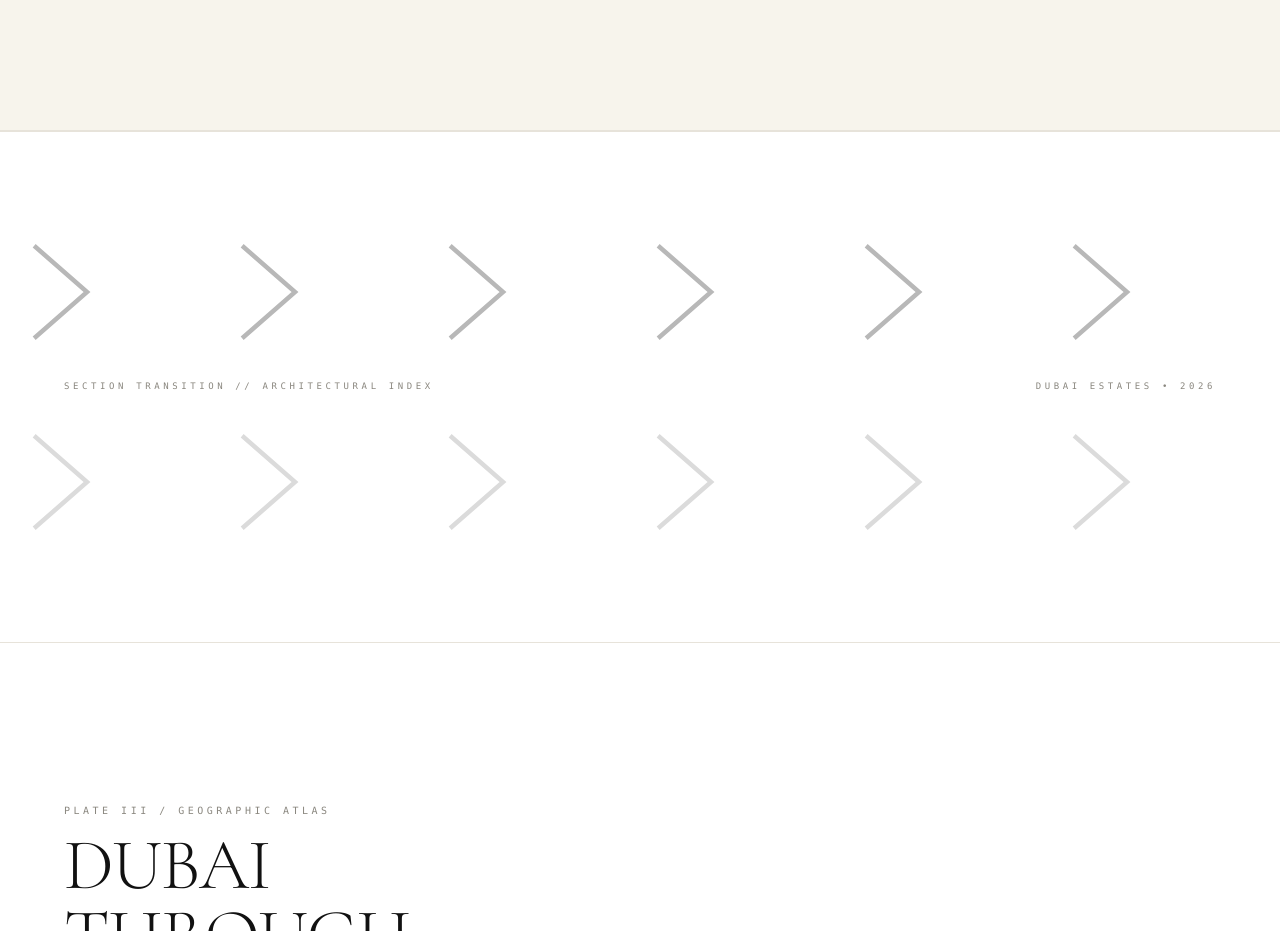
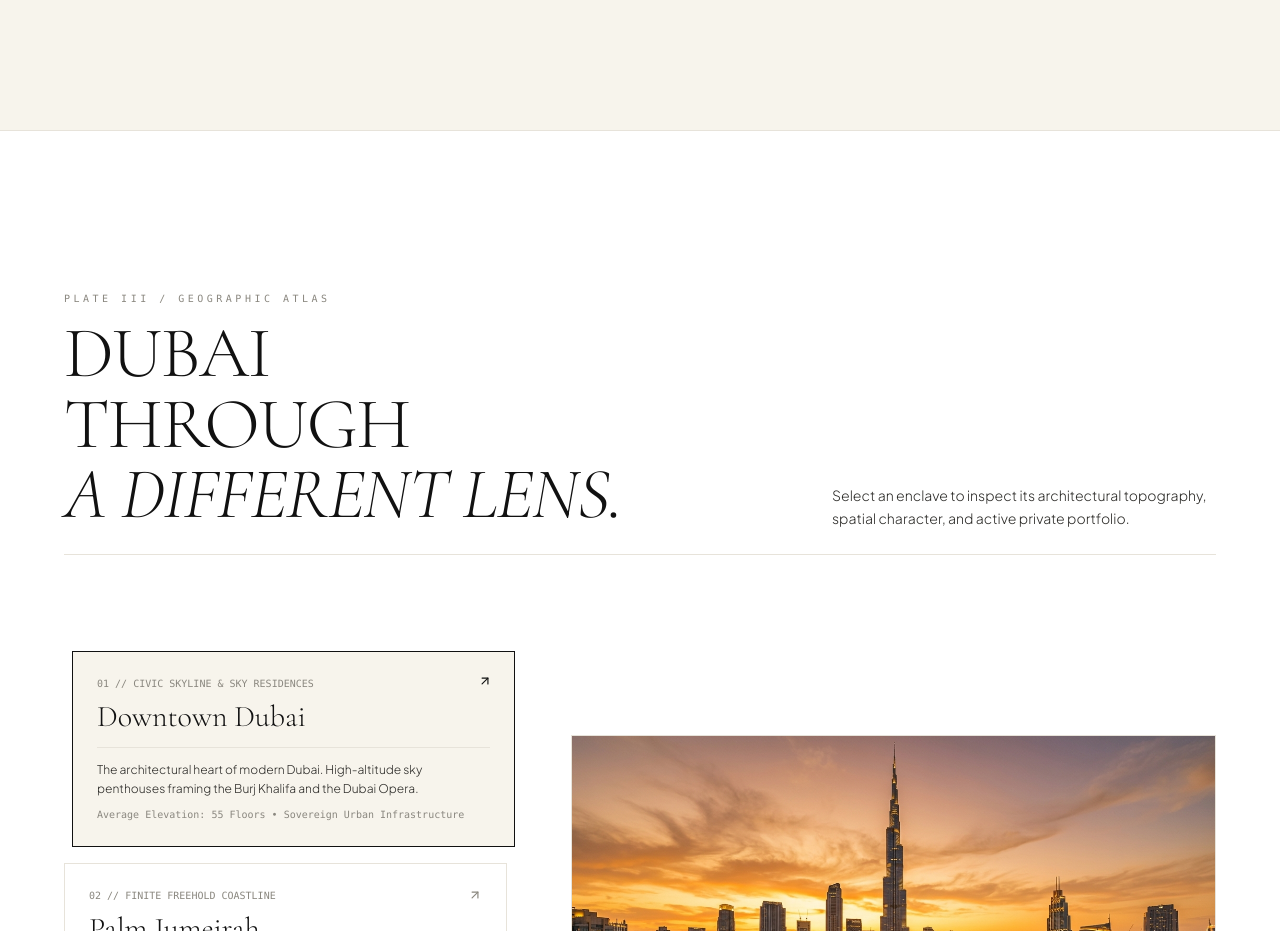
Before and after one commit to Hardik637/dubai-estates, a React (Vite) app: page / in a window 1280 px wide. Shown: the part 1700-2631 px from the top of the page. Built offline with nearby package versions, Linux system fonts and the light colour scheme.

Commit message:
Remove ChevronTransition section from homepage

```diff
--- a/src/pages/HomePage.tsx
+++ b/src/pages/HomePage.tsx
@@ -1,7 +1,6 @@
 import React from 'react';
 import { CinematicHero } from '../components/home/CinematicHero';
 import { AsymmetricEditorialSpread } from '../components/home/AsymmetricEditorialSpread';
-import { ChevronTransition } from '../components/home/ChevronTransition';
 import { DubaiEditorialSection } from '../components/home/DubaiEditorialSection';
 import { EditorialPropertyFeatures } from '../components/home/EditorialPropertyFeatures';
 import { FinalCTA } from '../components/home/FinalCTA';
@@ -9,14 +8,11 @@ import { FinalCTA } from '../components/home/FinalCTA';
 export const HomePage: React.FC = () => {
   return (
     <div className="relative w-full bg-[#FFFFFF] text-[#111111] overflow-x-clip">
-      {/* 01. Cinematic Scroll-Controlled Camera Journey Hero */}
+      {/* 01. Floating Editorial Frame Hero */}
       <CinematicHero />
 
       {/* SCENE 02 & 04 — EDITORIAL IMAGE COMPOSITION & BRAND STATEMENT: Asymmetric Spread in Warm Cream */}
       <AsymmetricEditorialSpread />
-
-      {/* SCENE 03 — CHEVRON TRANSITION: Architectural Horizontal Chevron Slider (> > > > >) */}
-      <ChevronTransition />
 
       {/* SCENE 05 — DUBAI: Interactive Editorial Storytelling (Location on left, big image on right) */}
       <DubaiEditorialSection />
```
